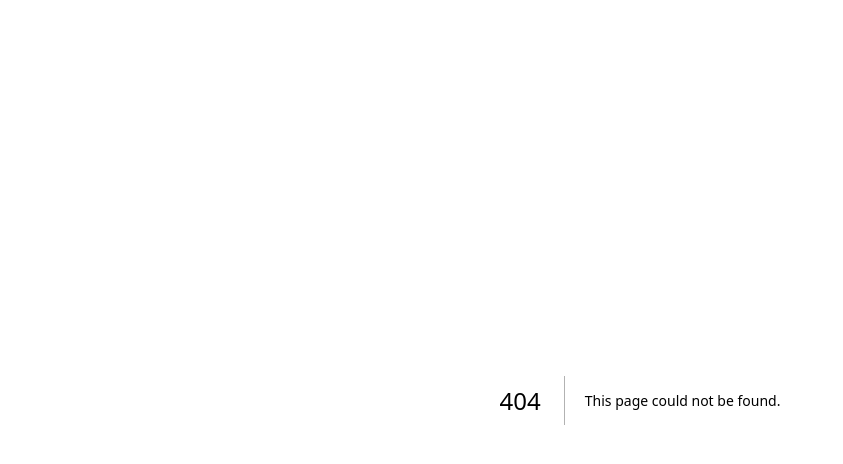
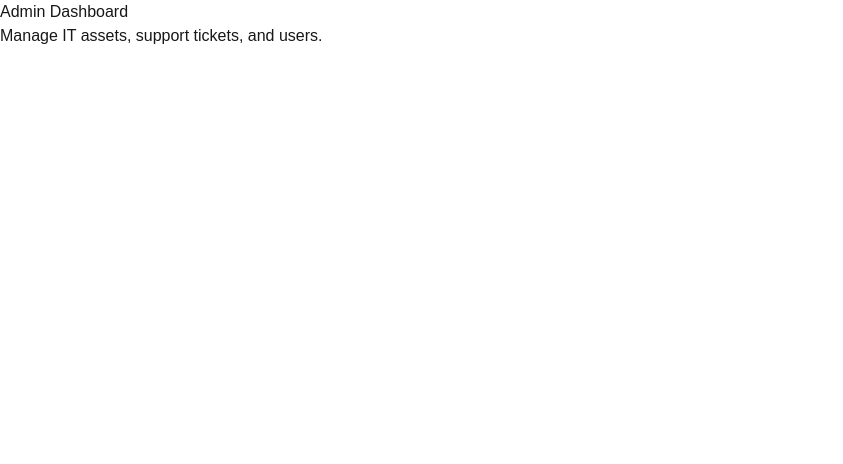
Before and after one commit to dhairya6570/Semester-6-Capstone-Project, a Next.js app in the folder frontend/: page /admin in a window 1280 px wide. Before the commit this address had no page. Shown: the top 464 px of the page, without its empty margins (0-843 px from the left). Built offline with nearby package versions, Linux system fonts and the light colour scheme.

Commit message:
feat: add admin dashboard page

```diff
--- /dev/null
+++ b/frontend/src/app/admin/page.tsx
@@ -0,0 +1,8 @@
+export default function AdminPage() {
+  return (
+    <main>
+      <h1>Admin Dashboard</h1>
+      <p>Manage IT assets, support tickets, and users.</p>
+    </main>
+  );
+}
```
